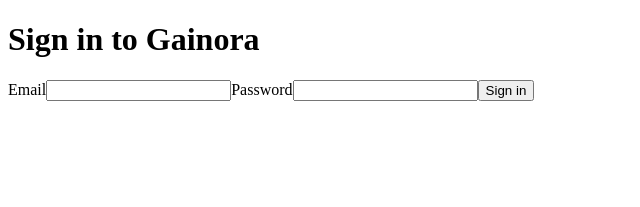
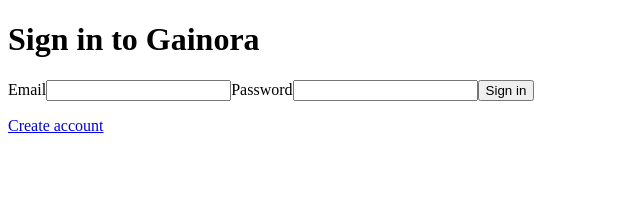
Before and after one commit to expicom-jpg/gainora, a Next.js app: page /login in a window 1280 px wide. Shown: the top 207 px of the page, without its empty margins (0-640 px from the left). Built offline with nearby package versions, Linux system fonts and the light colour scheme.

Commit message:
feat: complete pilot UI src/app/login/page.tsx

```diff
--- a/src/app/login/page.tsx
+++ b/src/app/login/page.tsx
@@ -1,6 +1,7 @@
 "use client";
 
 import { FormEvent, useState } from "react";
+import Link from "next/link";
 import { useRouter } from "next/navigation";
 import { createSupabaseBrowserClient } from "@/lib/supabase/browser";
 
@@ -44,6 +45,7 @@
         <button type="submit" disabled={busy}>{busy ? "Signing in..." : "Sign in"}</button>
         {error ? <p role="alert">{error}</p> : null}
       </form>
+      <p><Link href="/signup">Create account</Link></p>
     </main>
   );
 }
```
